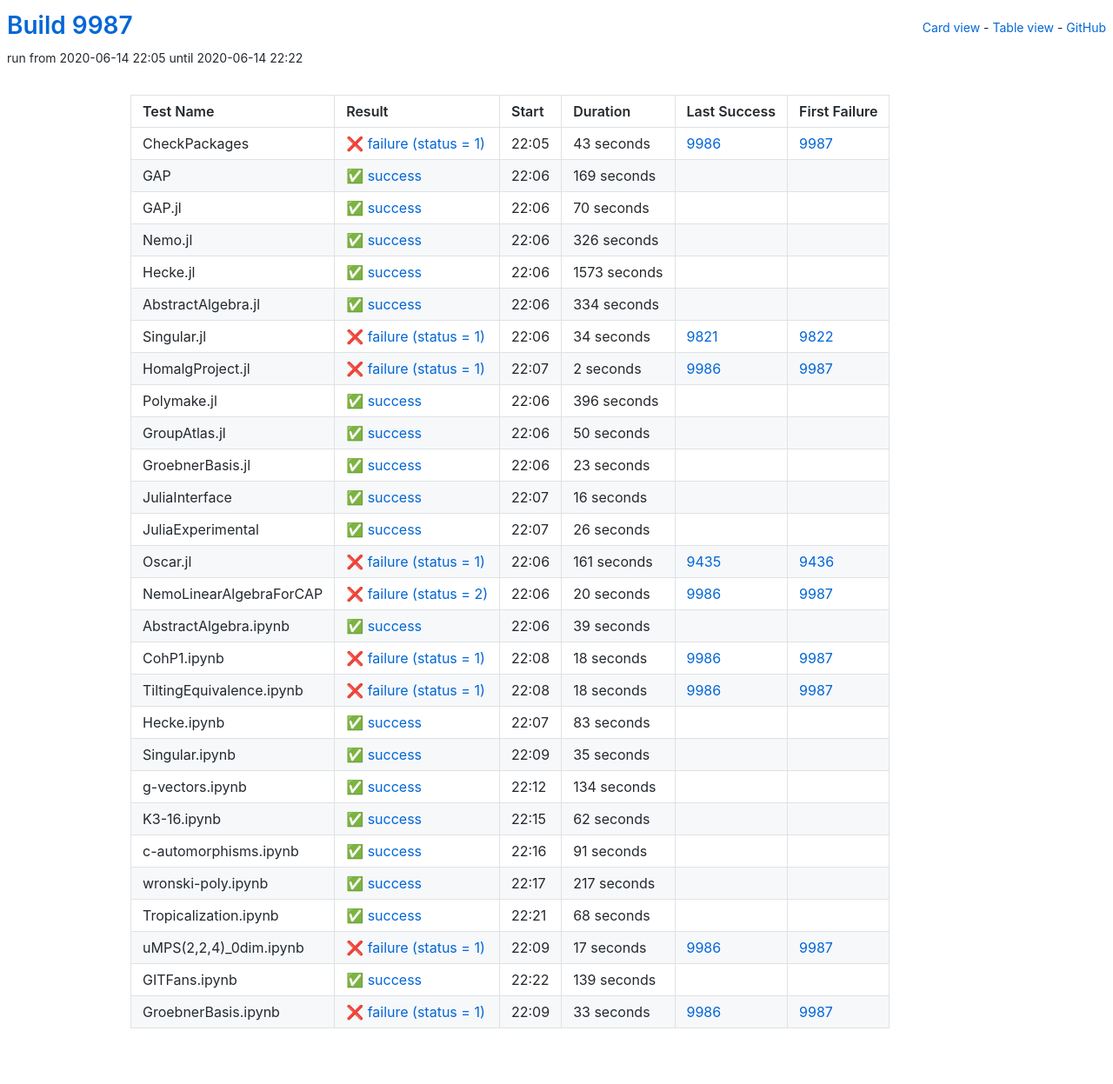
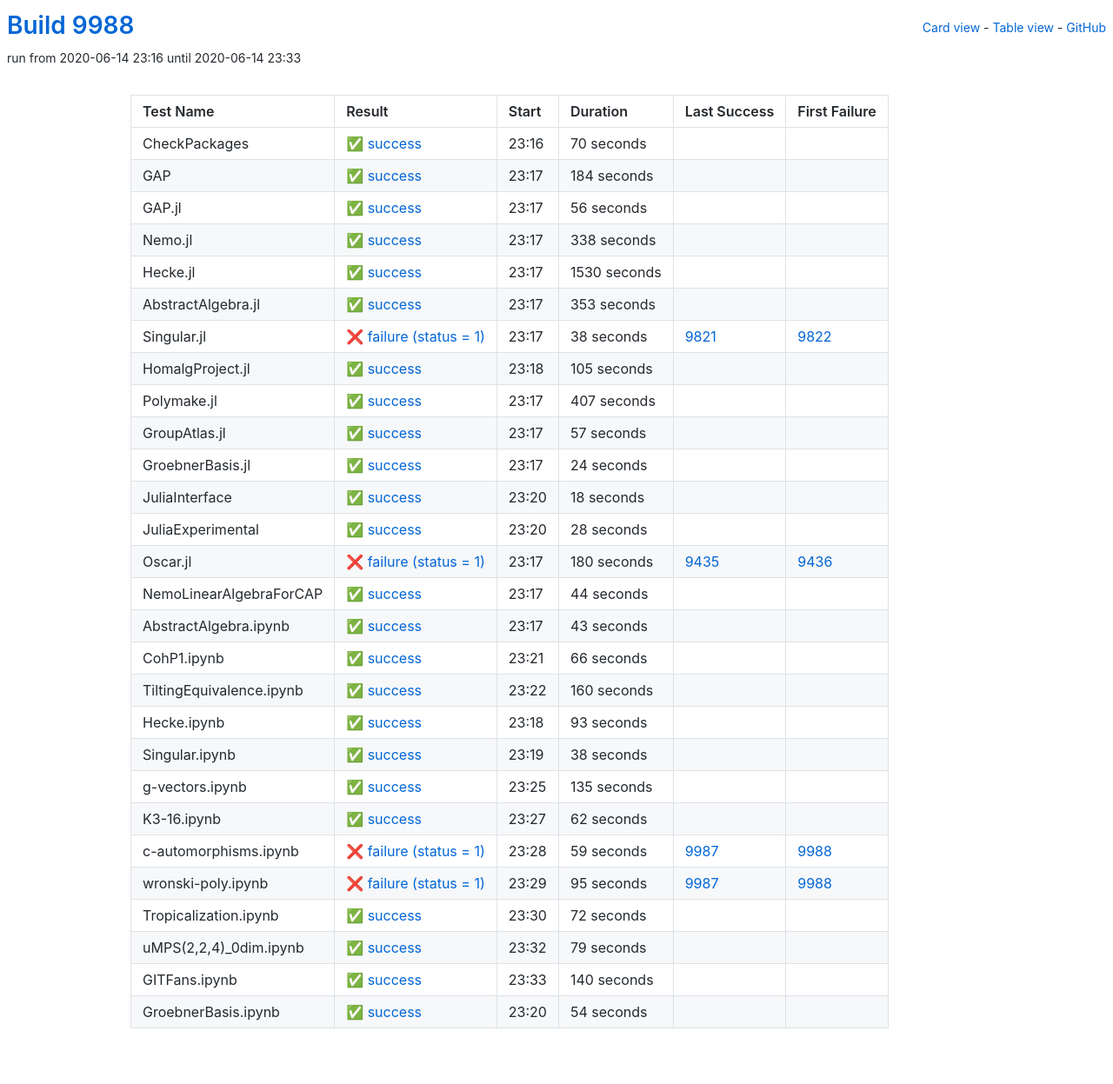
Before and after one commit to oscar-system/oscar-ci-status, a Jekyll site: the page built from table.html, in a window 1280 px wide. Shown: the whole page at 87% size. Built offline with Jekyll 4.4.1, drawn with Linux system fonts in a browser that asks for light colours.

Commit message:
Build #9988

```diff
--- a/_data/ci.yml
+++ b/_data/ci.yml
@@ -1,6 +1,6 @@
 ---
-build: 9987
-build_url: https://oscarci.mathematik.uni-kl.de/job/oscar/9987/
+build: 9988
+build_url: https://oscarci.mathematik.uni-kl.de/job/oscar/9988/
 job: oscar
 organization: oscar-system
 repo: oscar-ci-status
@@ -8,32 +8,8 @@
 tests:
 - name: CheckPackages
   id: checkpackages
-  log: https://oscarci.mathematik.uni-kl.de/job/oscar/9987/artifact/logs/build-9987/CheckPackages.log
-  start: 2020-06-14 22:05
-  success: false
-  exitcode: 1
-  status: failure
-  duration: 43
-  last_success: 9986
-  last_success_url: https://oscarci.mathematik.uni-kl.de/job/oscar/9986/
-  first_failure: 9987
-  first_failure_url: https://oscarci.mathematik.uni-kl.de/job/oscar/9987/
-- name: GAP
-  id: gap
-  log: https://oscarci.mathematik.uni-kl.de/job/oscar/9987/artifact/logs/build-9987/GAP.log
-  start: 2020-06-14 22:06
-  success: true
-  exitcode: 0
-  status: success
-  duration: 169
-  last_success: false
-  last_success_url:
-  first_failure: false
-  first_failure_url:
-- name: GAP.jl
-  id: gap-jl
-  log: https://oscarci.mathematik.uni-kl.de/job/oscar/9987/artifact/logs/build-9987/GAP.jl.log
-  start: 2020-06-14 22:06
+  log: https://oscarci.mathematik.uni-kl.de/job/oscar/9988/artifact/logs/build-9988/CheckPackages.log
+  start: 2020-06-14 23:16
   success: true
   exitcode: 0
   status: success
@@ -42,226 +18,250 @@
   last_success_url:
   first_failure: false
   first_failure_url:
-- name: Nemo.jl
-  id: nemo-jl
-  log: https://oscarci.mathematik.uni-kl.de/job/oscar/9987/artifact/logs/build-9987/Nemo.jl.log
-  start: 2020-06-14 22:06
+- name: GAP
+  id: gap
+  log: https://oscarci.mathematik.uni-kl.de/job/oscar/9988/artifact/logs/build-9988/GAP.log
+  start: 2020-06-14 23:17
   success: true
   exitcode: 0
   status: success
-  duration: 326
+  duration: 184
+  last_success: false
+  last_success_url:
+  first_failure: false
+  first_failure_url:
+- name: GAP.jl
+  id: gap-jl
+  log: https://oscarci.mathematik.uni-kl.de/job/oscar/9988/artifact/logs/build-9988/GAP.jl.log
+  start: 2020-06-14 23:17
+  success: true
+  exitcode: 0
+  status: success
+  duration: 56
+  last_success: false
+  last_success_url:
+  first_failure: false
+  first_failure_url:
+- name: Nemo.jl
+  id: nemo-jl
+  log: https://oscarci.mathematik.uni-kl.de/job/oscar/9988/artifact/logs/build-9988/Nemo.jl.log
+  start: 2020-06-14 23:17
+  success: true
+  exitcode: 0
+  status: success
+  duration: 338
   last_success: false
   last_success_url:
   first_failure: false
   first_failure_url:
 - name: Hecke.jl
   id: hecke-jl
-  log: https://oscarci.mathematik.uni-kl.de/job/oscar/9987/artifact/logs/build-9987/Hecke.jl.log
-  start: 2020-06-14 22:06
+  log: https://oscarci.mathematik.uni-kl.de/job/oscar/9988/artifact/logs/build-9988/Hecke.jl.log
+  start: 2020-06-14 23:17
   success: true
   exitcode: 0
   status: success
-  duration: 1573
+  duration: 1530
   last_success: false
   last_success_url:
   first_failure: false
   first_failure_url:
 - name: AbstractAlgebra.jl
   id: abstractalgebra-jl
-  log: https://oscarci.mathematik.uni-kl.de/job/oscar/9987/artifact/logs/build-9987/AbstractAlgebra.jl.log
-  start: 2020-06-14 22:06
+  log: https://oscarci.mathematik.uni-kl.de/job/oscar/9988/artifact/logs/build-9988/AbstractAlgebra.jl.log
+  start: 2020-06-14 23:17
   success: true
   exitcode: 0
   status: success
-  duration: 334
+  duration: 353
   last_success: false
   last_success_url:
   first_failure: false
   first_failure_url:
 - name: Singular.jl
   id: singular-jl
-  log: https://oscarci.mathematik.uni-kl.de/job/oscar/9987/artifact/logs/build-9987/Singular.jl.log
-  start: 2020-06-14 22:06
+  log: https://oscarci.mathematik.uni-kl.de/job/oscar/9988/artifact/logs/build-9988/Singular.jl.log
+  start: 2020-06-14 23:17
   success: false
   exitcode: 1
   status: failure
-  duration: 34
+  duration: 38
   last_success: 9821
   last_success_url: https://oscarci.mathematik.uni-kl.de/job/oscar/9821/
   first_failure: 9822
   first_failure_url: https://oscarci.mathematik.uni-kl.de/job/oscar/9822/
 - name: HomalgProject.jl
   id: homalgproject-jl
-  log: https://oscarci.mathematik.uni-kl.de/job/oscar/9987/artifact/logs/build-9987/HomalgProject.jl.log
-  start: 2020-06-14 22:07
-  success: false
-  exitcode: 1
-  status: failure
-  duration: 2
-  last_success: 9986
-  last_success_url: https://oscarci.mathematik.uni-kl.de/job/oscar/9986/
-  first_failure: 9987
-  first_failure_url: https://oscarci.mathematik.uni-kl.de/job/oscar/9987/
-- name: Polymake.jl
-  id: polymake-jl
-  log: https://oscarci.mathematik.uni-kl.de/job/oscar/9987/artifact/logs/build-9987/Polymake.jl.log
-  start: 2020-06-14 22:06
+  log: https://oscarci.mathematik.uni-kl.de/job/oscar/9988/artifact/logs/build-9988/HomalgProject.jl.log
+  start: 2020-06-14 23:18
   success: true
   exitcode: 0
   status: success
-  duration: 396
+  duration: 105
+  last_success: false
+  last_success_url:
+  first_failure: false
+  first_failure_url:
+- name: Polymake.jl
+  id: polymake-jl
+  log: https://oscarci.mathematik.uni-kl.de/job/oscar/9988/artifact/logs/build-9988/Polymake.jl.log
+  start: 2020-06-14 23:17
+  success: true
+  exitcode: 0
+  status: success
+  duration: 407
   last_success: false
   last_success_url:
   first_failure: false
   first_failure_url:
 - name: GroupAtlas.jl
   id: groupatlas-jl
-  log: https://oscarci.mathematik.uni-kl.de/job/oscar/9987/artifact/logs/build-9987/GroupAtlas.jl.log
-  start: 2020-06-14 22:06
+  log: https://oscarci.mathematik.uni-kl.de/job/oscar/9988/artifact/logs/build-9988/GroupAtlas.jl.log
+  start: 2020-06-14 23:17
   success: true
   exitcode: 0
   status: success
-  duration: 50
+  duration: 57
   last_success: false
   last_success_url:
   first_failure: false
   first_failure_url:
 - name: GroebnerBasis.jl
   id: groebnerbasis-jl
-  log: https://oscarci.mathematik.uni-kl.de/job/oscar/9987/artifact/logs/build-9987/GroebnerBasis.jl.log
-  start: 2020-06-14 22:06
+  log: https://oscarci.mathematik.uni-kl.de/job/oscar/9988/artifact/logs/build-9988/GroebnerBasis.jl.log
+  start: 2020-06-14 23:17
   success: true
   exitcode: 0
   status: success
-  duration: 23
+  duration: 24
   last_success: false
   last_success_url:
   first_failure: false
   first_failure_url:
 - name: JuliaInterface
   id: juliainterface
-  log: https://oscarci.mathematik.uni-kl.de/job/oscar/9987/artifact/logs/build-9987/JuliaInterface.log
-  start: 2020-06-14 22:07
+  log: https://oscarci.mathematik.uni-kl.de/job/oscar/9988/artifact/logs/build-9988/JuliaInterface.log
+  start: 2020-06-14 23:20
   success: true
   exitcode: 0
   status: success
-  duration: 16
+  duration: 18
   last_success: false
   last_success_url:
   first_failure: false
   first_failure_url:
 - name: JuliaExperimental
   id: juliaexperimental
-  log: https://oscarci.mathematik.uni-kl.de/job/oscar/9987/artifact/logs/build-9987/JuliaExperimental.log
-  start: 2020-06-14 22:07
+  log: https://oscarci.mathematik.uni-kl.de/job/oscar/9988/artifact/logs/build-9988/JuliaExperimental.log
+  start: 2020-06-14 23:20
   success: true
   exitcode: 0
   status: success
-  duration: 26
+  duration: 28
   last_success: false
   last_success_url:
   first_failure: false
   first_failure_url:
 - name: Oscar.jl
   id: oscar-jl
-  log: https://oscarci.mathematik.uni-kl.de/job/oscar/9987/artifact/logs/build-9987/Oscar.jl.log
-  start: 2020-06-14 22:06
+  log: https://oscarci.mathematik.uni-kl.de/job/oscar/9988/artifact/logs/build-9988/Oscar.jl.log
+  start: 2020-06-14 23:17
   success: false
   exitcode: 1
   status: failure
-  duration: 161
+  duration: 180
   last_success: 9435
   last_success_url: https://oscarci.mathematik.uni-kl.de/job/oscar/9435/
   first_failure: 9436
   first_failure_url: https://oscarci.mathematik.uni-kl.de/job/oscar/9436/
 - name: NemoLinearAlgebraForCAP
   id: nemolinearalgebraforcap
-  log: https://oscarci.mathematik.uni-kl.de/job/oscar/9987/artifact/logs/build-9987/NemoLinearAlgebraForCAP.log
-  start: 2020-06-14 22:06
-  success: false
-  exitcode: 2
-  status: failure
-  duration: 20
-  last_success: 9986
-  last_success_url: https://oscarci.mathematik.uni-kl.de/job/oscar/9986/
-  first_failure: 9987
-  first_failure_url: https://oscarci.mathematik.uni-kl.de/job/oscar/9987/
-- name: AbstractAlgebra.ipynb
-  id: abstractalgebra-ipynb
-  log: https://oscarci.mathematik.uni-kl.de/job/oscar/9987/artifact/logs/build-9987/AbstractAlgebra.ipynb.log
-  start: 2020-06-14 22:06
+  log: https://oscarci.mathematik.uni-kl.de/job/oscar/9988/artifact/logs/build-9988/NemoLinearAlgebraForCAP.log
+  start: 2020-06-14 23:17
   success: true
   exitcode: 0
   status: success
-  duration: 39
+  duration: 44
+  last_success: false
+  last_success_url:
+  first_failure: false
+  first_failure_url:
+- name: AbstractAlgebra.ipynb
+  id: abstractalgebra-ipynb
+  log: https://oscarci.mathematik.uni-kl.de/job/oscar/9988/artifact/logs/build-9988/AbstractAlgebra.ipynb.log
+  start: 2020-06-14 23:17
+  success: true
+  exitcode: 0
+  status: success
+  duration: 43
   last_success: false
   last_success_url:
   first_failure: false
   first_failure_url:
 - name: CohP1.ipynb
   id: cohp1-ipynb
-  log: https://oscarci.mathematik.uni-kl.de/job/oscar/9987/artifact/logs/build-9987/CohP1.ipynb.log
-  start: 2020-06-14 22:08
-  success: false
-  exitcode: 1
-  status: failure
-  duration: 18
-  last_success: 9986
-  last_success_url: https://oscarci.mathematik.uni-kl.de/job/oscar/9986/
-  first_failure: 9987
-  first_failure_url: https://oscarci.mathematik.uni-kl.de/job/oscar/9987/
-- name: TiltingEquivalence.ipynb
-  id: tiltingequivalence-ipynb
-  log: https://oscarci.mathematik.uni-kl.de/job/oscar/9987/artifact/logs/build-9987/TiltingEquivalence.ipynb.log
-  start: 2020-06-14 22:08
-  success: false
-  exitcode: 1
-  status: failure
-  duration: 18
-  last_success: 9986
-  last_success_url: https://oscarci.mathematik.uni-kl.de/job/oscar/9986/
-  first_failure: 9987
-  first_failure_url: https://oscarci.mathematik.uni-kl.de/job/oscar/9987/
-- name: Hecke.ipynb
-  id: hecke-ipynb
-  log: https://oscarci.mathematik.uni-kl.de/job/oscar/9987/artifact/logs/build-9987/Hecke.ipynb.log
-  start: 2020-06-14 22:07
+  log: https://oscarci.mathematik.uni-kl.de/job/oscar/9988/artifact/logs/build-9988/CohP1.ipynb.log
+  start: 2020-06-14 23:21
   success: true
   exitcode: 0
   status: success
-  duration: 83
+  duration: 66
+  last_success: false
+  last_success_url:
+  first_failure: false
+  first_failure_url:
+- name: TiltingEquivalence.ipynb
+  id: tiltingequivalence-ipynb
+  log: https://oscarci.mathematik.uni-kl.de/job/oscar/9988/artifact/logs/build-9988/TiltingEquivalence.ipynb.log
+  start: 2020-06-14 23:22
+  success: true
+  exitcode: 0
+  status: success
+  duration: 160
+  last_success: false
+  last_success_url:
+  first_failure: false
+  first_failure_url:
+- name: Hecke.ipynb
+  id: hecke-ipynb
+  log: https://oscarci.mathematik.uni-kl.de/job/oscar/9988/artifact/logs/build-9988/Hecke.ipynb.log
+  start: 2020-06-14 23:18
+  success: true
+  exitcode: 0
+  status: success
+  duration: 93
   last_success: false
   last_success_url:
   first_failure: false
   first_failure_url:
 - name: Singular.ipynb
   id: singular-ipynb
-  log: https://oscarci.mathematik.uni-kl.de/job/oscar/9987/artifact/logs/build-9987/Singular.ipynb.log
-  start: 2020-06-14 22:09
+  log: https://oscarci.mathematik.uni-kl.de/job/oscar/9988/artifact/logs/build-9988/Singular.ipynb.log
+  start: 2020-06-14 23:19
   success: true
   exitcode: 0
   status: success
-  duration: 35
+  duration: 38
   last_success: false
   last_success_url:
   first_failure: false
   first_failure_url:
 - name: g-vectors.ipynb
   id: g-vectors-ipynb
-  log: https://oscarci.mathematik.uni-kl.de/job/oscar/9987/artifact/logs/build-9987/g-vectors.ipynb.log
-  start: 2020-06-14 22:12
+  log: https://oscarci.mathematik.uni-kl.de/job/oscar/9988/artifact/logs/build-9988/g-vectors.ipynb.log
+  start: 2020-06-14 23:25
   success: true
   exitcode: 0
   status: success
-  duration: 134
+  duration: 135
   last_success: false
   last_success_url:
   first_failure: false
   first_failure_url:
 - name: K3-16.ipynb
   id: k3-16-ipynb
-  log: https://oscarci.mathematik.uni-kl.de/job/oscar/9987/artifact/logs/build-9987/K3-16.ipynb.log
-  start: 2020-06-14 22:15
+  log: https://oscarci.mathematik.uni-kl.de/job/oscar/9988/artifact/logs/build-9988/K3-16.ipynb.log
+  start: 2020-06-14 23:27
   success: true
   exitcode: 0
   status: success
@@ -272,73 +272,73 @@
   first_failure_url:
 - name: c-automorphisms.ipynb
   id: c-automorphisms-ipynb
-  log: https://oscarci.mathematik.uni-kl.de/job/oscar/9987/artifact/logs/build-9987/c-automorphisms.ipynb.log
-  start: 2020-06-14 22:16
+  log: https://oscarci.mathematik.uni-kl.de/job/oscar/9988/artifact/logs/build-9988/c-automorphisms.ipynb.log
+  start: 2020-06-14 23:28
+  success: false
+  exitcode: 1
+  status: failure
+  duration: 59
+  last_success: 9987
+  last_success_url: https://oscarci.mathematik.uni-kl.de/job/oscar/9987/
+  first_failure: 9988
+  first_failure_url: https://oscarci.mathematik.uni-kl.de/job/oscar/9988/
+- name: wronski-poly.ipynb
+  id: wronski-poly-ipynb
+  log: https://oscarci.mathematik.uni-kl.de/job/oscar/9988/artifact/logs/build-9988/wronski-poly.ipynb.log
+  start: 2020-06-14 23:29
+  success: false
+  exitcode: 1
+  status: failure
+  duration: 95
+  last_success: 9987
+  last_success_url: https://oscarci.mathematik.uni-kl.de/job/oscar/9987/
+  first_failure: 9988
+  first_failure_url: https://oscarci.mathematik.uni-kl.de/job/oscar/9988/
+- name: Tropicalization.ipynb
+  id: tropicalization-ipynb
+  log: https://oscarci.mathematik.uni-kl.de/job/oscar/9988/artifact/logs/build-9988/Tropicalization.ipynb.log
+  start: 2020-06-14 23:30
   success: true
   exitcode: 0
   status: success
-  duration: 91
-  last_success: false
-  last_success_url:
-  first_failure: false
-  first_failure_url:
-- name: wronski-poly.ipynb
-  id: wronski-poly-ipynb
-  log: https://oscarci.mathematik.uni-kl.de/job/oscar/9987/artifact/logs/build-9987/wronski-poly.ipynb.log
-  start: 2020-06-14 22:17
-  success: true
-  exitcode: 0
-  status: success
-  duration: 217
-  last_success: false
-  last_success_url:
-  first_failure: false
-  first_failure_url:
-- name: Tropicalization.ipynb
-  id: tropicalization-ipynb
-  log: https://oscarci.mathematik.uni-kl.de/job/oscar/9987/artifact/logs/build-9987/Tropicalization.ipynb.log
-  start: 2020-06-14 22:21
-  success: true
-  exitcode: 0
-  status: success
-  duration: 68
+  duration: 72
   last_success: false
   last_success_url:
   first_failure: false
   first_failure_url:
 - name: uMPS(2,2,4)_0dim.ipynb
   id: umps-2-2-4-0dim-ipynb
-  log: https://oscarci.mathematik.uni-kl.de/job/oscar/9987/artifact/logs/build-9987/uMPS-2-2-4-_0dim.ipynb.log
-  start: 2020-06-14 22:09
-  success: false
-  exitcode: 1
-  status: failure
-  duration: 17
-  last_success: 9986
-  last_success_url: https://oscarci.mathematik.uni-kl.de/job/oscar/9986/
-  first_failure: 9987
-  first_failure_url: https://oscarci.mathematik.uni-kl.de/job/oscar/9987/
-- name: GITFans.ipynb
-  id: gitfans-ipynb
-  log: https://oscarci.mathematik.uni-kl.de/job/oscar/9987/artifact/logs/build-9987/GITFans.ipynb.log
-  start: 2020-06-14 22:22
+  log: https://oscarci.mathematik.uni-kl.de/job/oscar/9988/artifact/logs/build-9988/uMPS-2-2-4-_0dim.ipynb.log
+  start: 2020-06-14 23:32
   success: true
   exitcode: 0
   status: success
-  duration: 139
+  duration: 79
+  last_success: false
+  last_success_url:
+  first_failure: false
+  first_failure_url:
+- name: GITFans.ipynb
+  id: gitfans-ipynb
+  log: https://oscarci.mathematik.uni-kl.de/job/oscar/9988/artifact/logs/build-9988/GITFans.ipynb.log
+  start: 2020-06-14 23:33
+  success: true
+  exitcode: 0
+  status: success
+  duration: 140
   last_success: false
   last_success_url:
   first_failure: false
   first_failure_url:
 - name: GroebnerBasis.ipynb
   id: groebnerbasis-ipynb
-  log: https://oscarci.mathematik.uni-kl.de/job/oscar/9987/artifact/logs/build-9987/GroebnerBasis.ipynb.log
-  start: 2020-06-14 22:09
-  success: false
-  exitcode: 1
-  status: failure
-  duration: 33
-  last_success: 9986
-  last_success_url: https://oscarci.mathematik.uni-kl.de/job/oscar/9986/
-  first_failure: 9987
-  first_failure_url: https://oscarci.mathematik.uni-kl.de/job/oscar/9987/
+  log: https://oscarci.mathematik.uni-kl.de/job/oscar/9988/artifact/logs/build-9988/GroebnerBasis.ipynb.log
+  start: 2020-06-14 23:20
+  success: true
+  exitcode: 0
+  status: success
+  duration: 54
+  last_success: false
+  last_success_url:
+  first_failure: false
+  first_failure_url:
```
Also changed, not shown: README.md.
